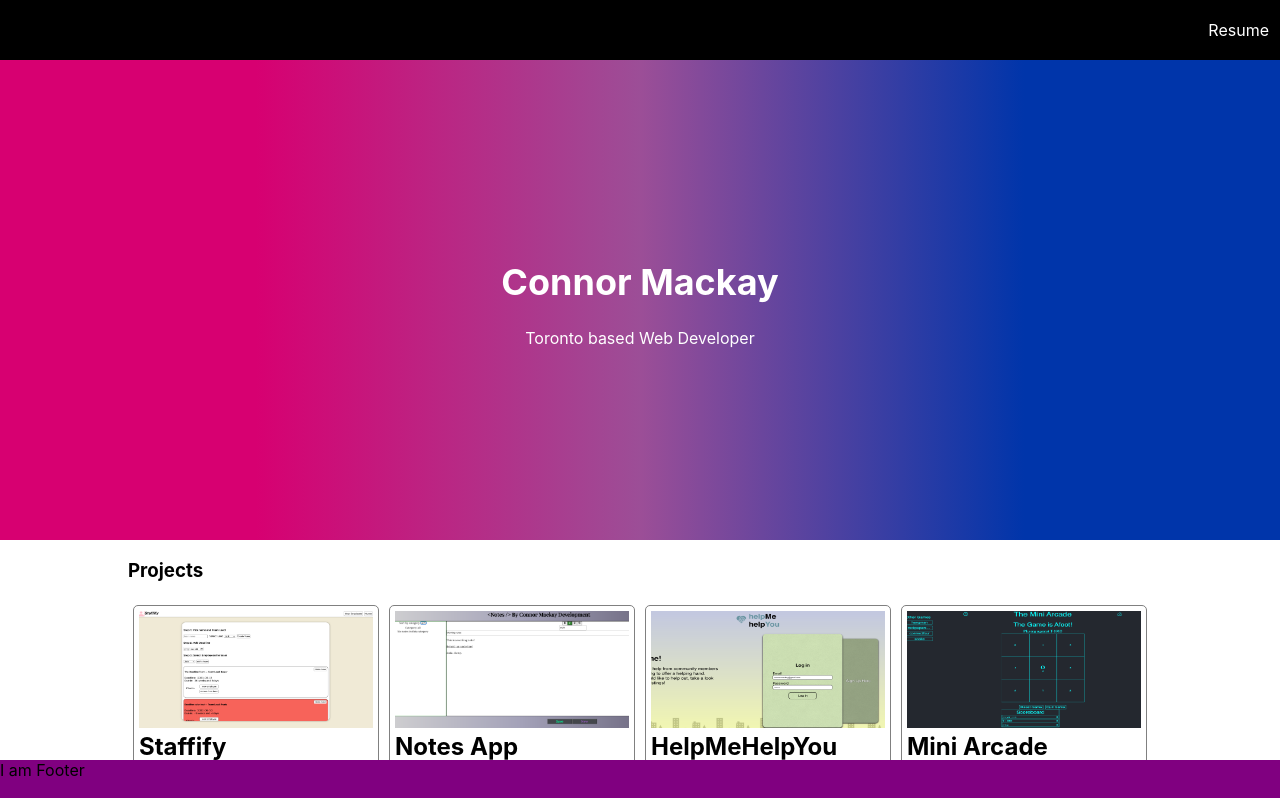
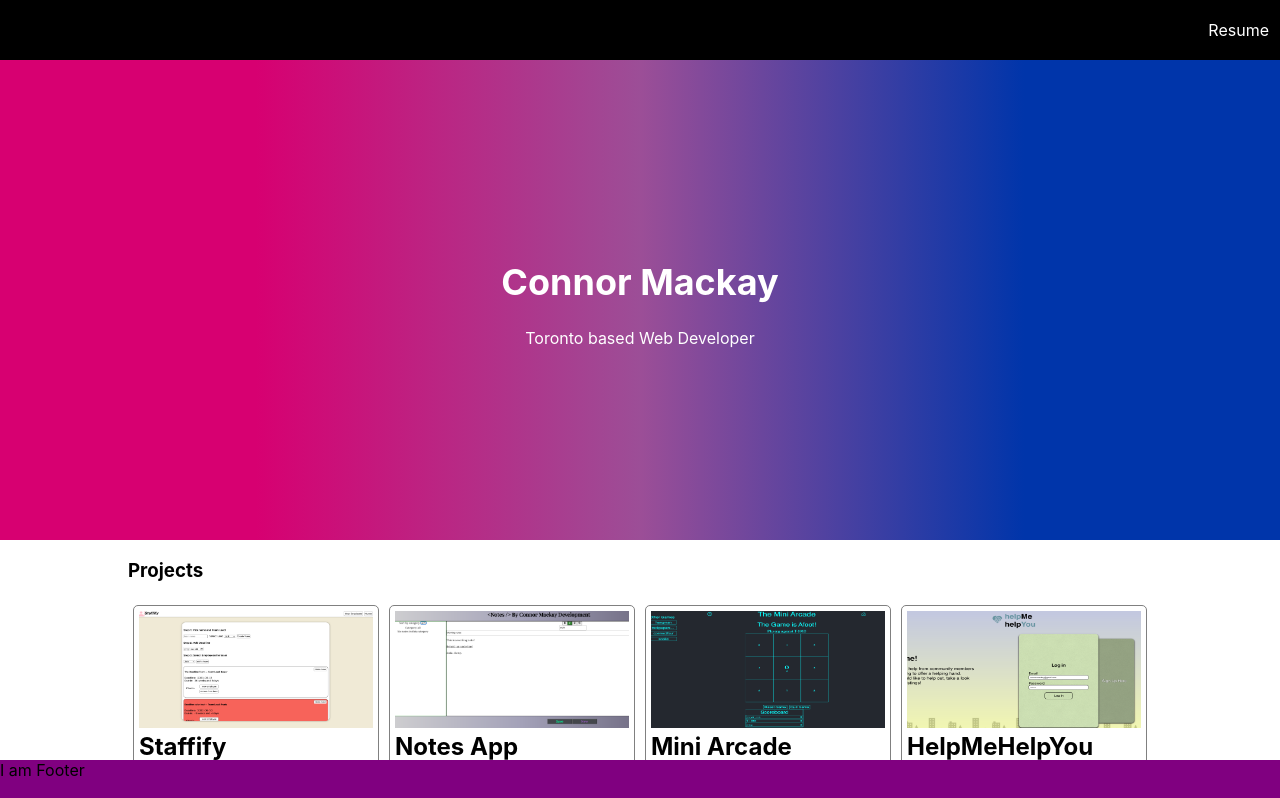
Before and after one commit to CD-Mackay/personal_site, a Next.js app: page / in a window 1280 px wide. Shown: the top 798 px of the page. Built offline with nearby package versions, Linux system fonts and the light colour scheme.

Commit message:
reorder projects, remove unused code

```diff
--- a/Components/ProjectCard/ProjectCard.js
+++ b/Components/ProjectCard/ProjectCard.js
@@ -25,9 +25,6 @@ export default function ProjectCard({ name, tech, url, image }) {
         <Link href={url} target="_blank">
           <BsGithub fontSize="22px" />
         </Link>
-        {/* <Link href={url} target="_blank">
-          View on Github
-        </Link> */}
       </div>
     </div>
   );
--- a/Components/Projects/Projects.js
+++ b/Components/Projects/Projects.js
@@ -19,17 +19,17 @@ export default function Projects() {
           image="/notes_app_screen.png"
         />
         <ProjectCard
+          name={"Mini Arcade"}
+          tech={["ReactJS"]}
+          url="https://github.com/CD-Mackay/mini-arcade"
+          image="/mini_arcade_screen.png"
+        />
+        <ProjectCard
           name={"HelpMeHelpYou"}
           tech={["ReactJS", "Axios", "Rails", "Postgresql", "Socket.io"]}
           url="https://github.com/alan-mak/HelpMeHelpYou"
           image="/helpmehelpyou.png"
         />
-        <ProjectCard
-          name={"Mini Arcade"}
-          tech={["ReactJS"]}
-          url="https://github.com/CD-Mackay/mini-arcade"
-          image="/mini_arcade_screen.png"
-        />
       </div>
     </div>
   );
```
